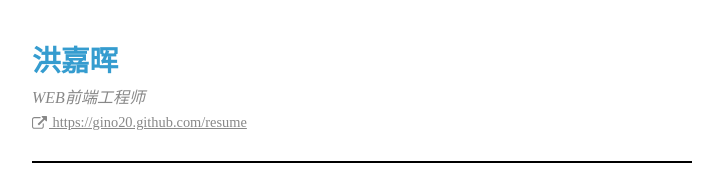
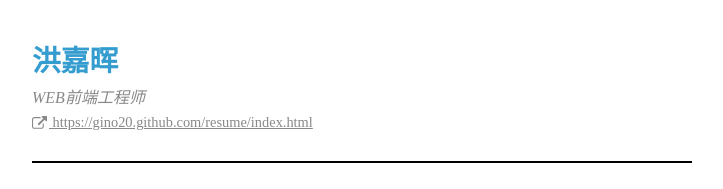
Before and after one commit to gino20/resume, a Vue app: page /#/ in a window 1280 px wide. Shown: the top 189 px of the page, without its empty margins (278-1001 px from the left). Built offline with nearby package versions, Linux system fonts and the light colour scheme.

Commit message:
fix: fix url

```diff
--- a/src/constants.ts
+++ b/src/constants.ts
@@ -5,7 +5,7 @@ export default {
   },
   nickname: "gino20",
   post: "WEB前端工程师",
-  link: "https://gino20.github.com/resume",
+  link: "https://gino20.github.com/resume/index.html",
   contact: {
     location: "北京",
     email: "gino20.hong@gmail.com",
```
